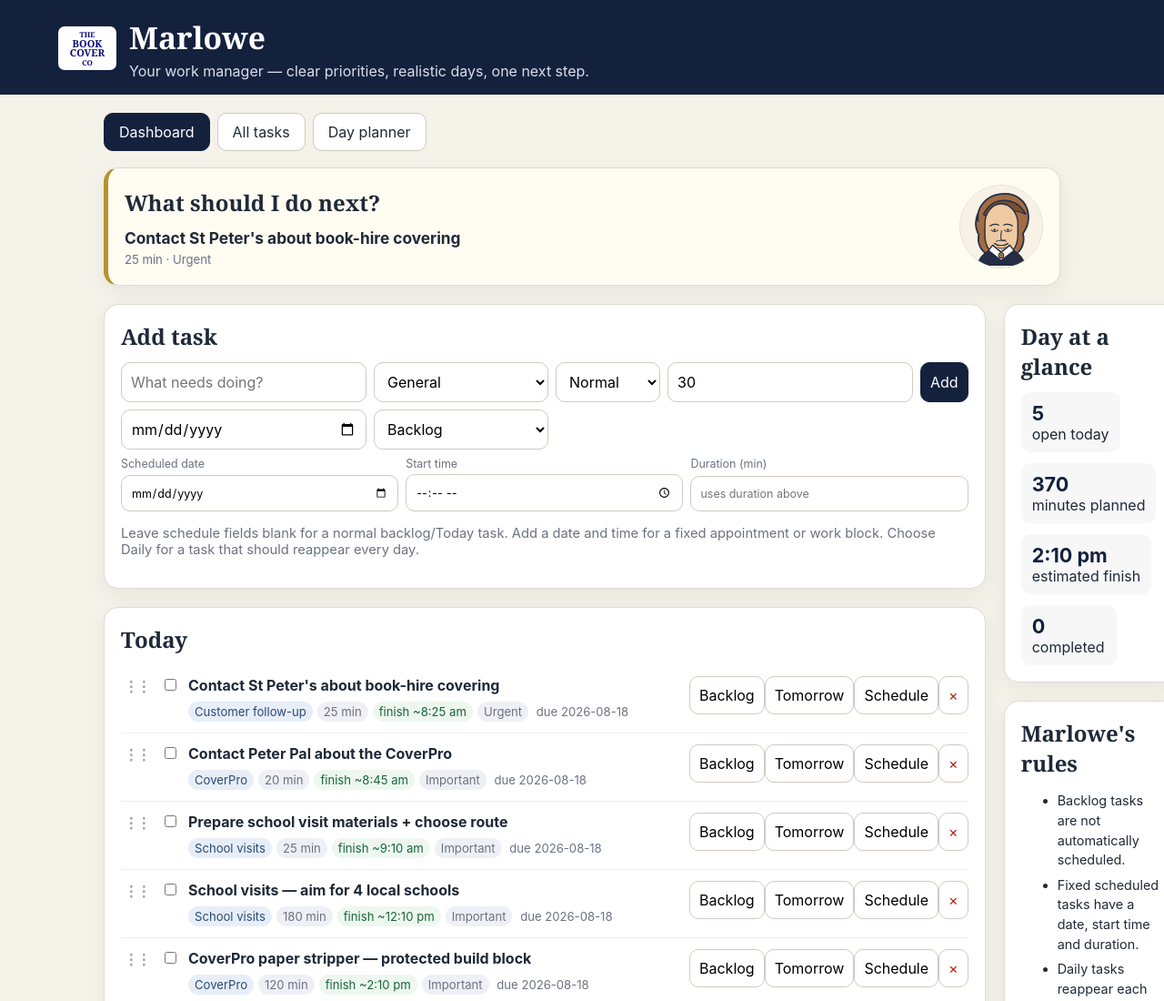
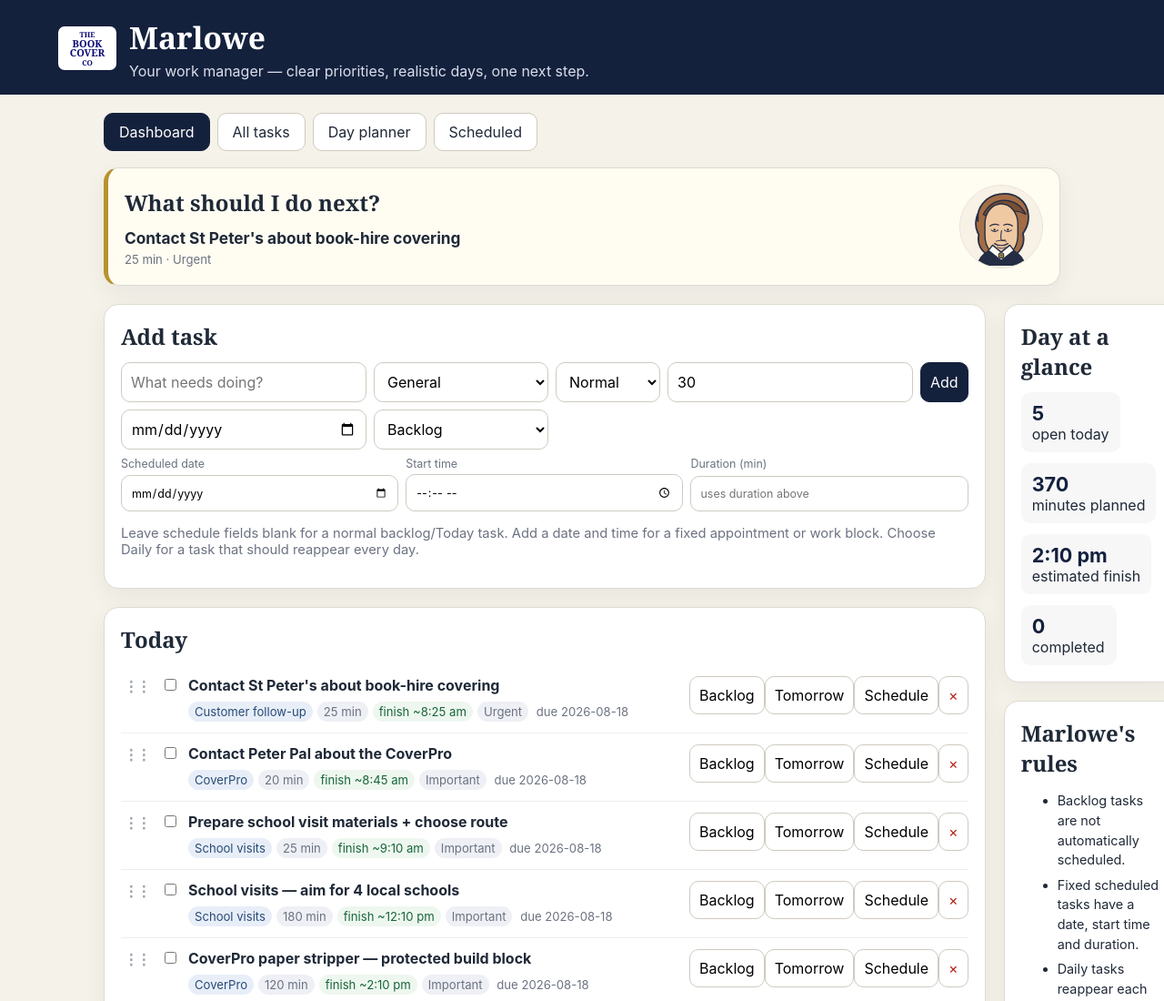
Before and after one commit to TCE74/Marlowe, a plain HTML site: page index.html in a window 1280 px wide. Shown: the top 1100 px of the page at 91% size. Drawn offline with Linux system fonts and the light colour scheme.

Commit message:
Add scheduled page navigation and favicon

```diff
--- a/index.html
+++ b/index.html
@@ -3,12 +3,13 @@
 <head>
 <meta charset="utf-8"><meta name="viewport" content="width=device-width,initial-scale=1">
 <title>Marlowe — Task Manager</title>
+<link rel="icon" type="image/svg+xml" href="favicon.svg">
 <link rel="stylesheet" href="styles.css">
 </head>
 <body>
 <header><div class="headrow"><div class="logo"><span>THE</span>BOOK<br>COVER<span>CO</span></div><div><h1>Marlowe</h1><p>Your work manager — clear priorities, realistic days, one next step.</p></div></div></header>
 <div class="wrap">
-<div class="nav"><button id="dashTab" class="active">Dashboard</button><button id="allTab">All tasks</button><button type="button" onclick="location.href='day.html'">Day planner</button></div>
+<div class="nav"><button id="dashTab" class="active">Dashboard</button><button id="allTab">All tasks</button><button type="button" onclick="location.href='day.html'">Day planner</button><button type="button" onclick="location.href='scheduled.html'">Scheduled</button></div>
 <section id="dashboardView" class="view active">
 <div class="card next"><div><h2>What should I do next?</h2><div id="nextTask"></div></div><img class="marlowe-avatar" src="marlowe-avatar.svg" alt="Marlowe"></div>
 <div class="grid"><div>
```
